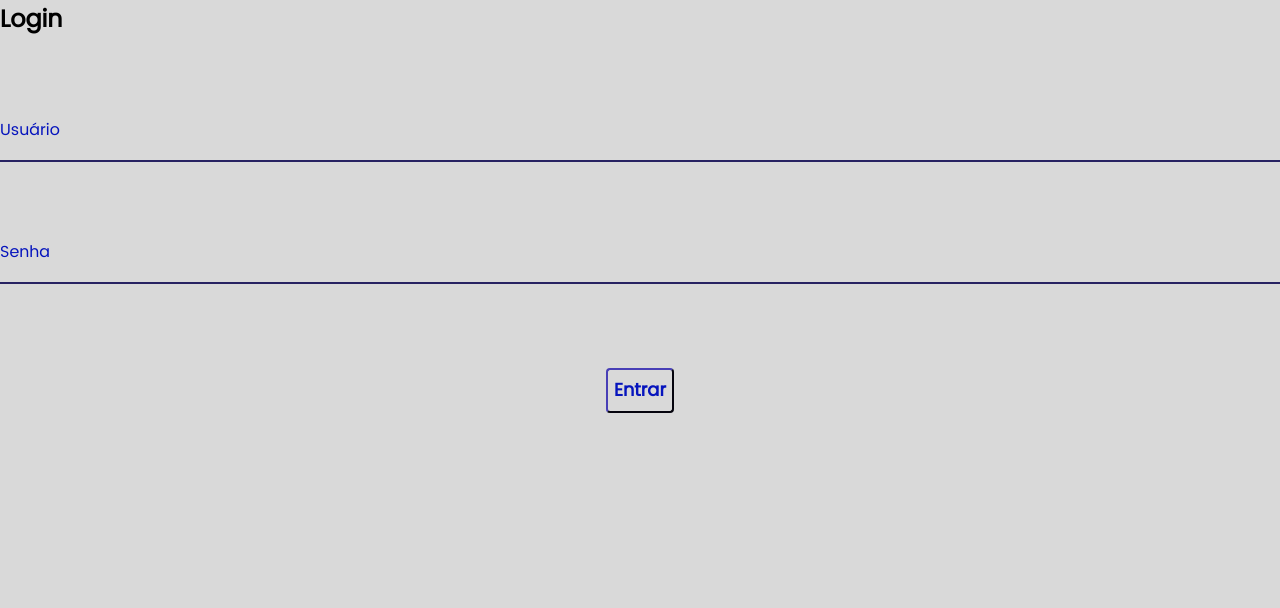
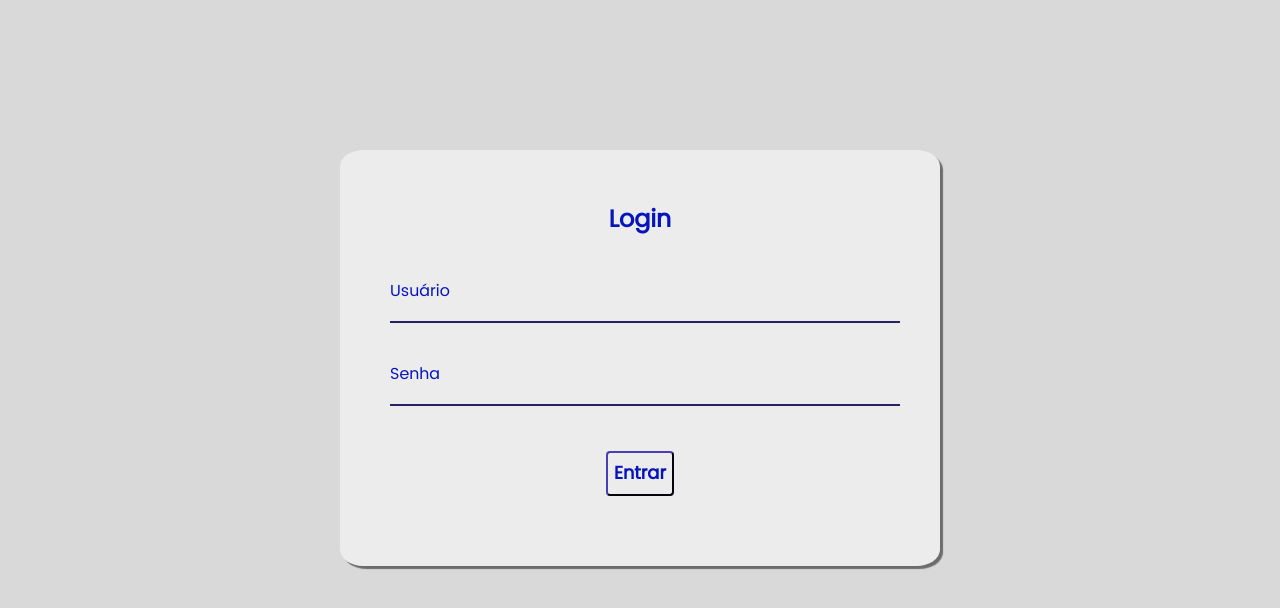
Before and after one commit to mdsreq-fga-unb/2023.1-EasyStock, a React (Vite) app in the folder frontend/: page / in a window 1280 px wide. Shown: the top 608 px of the page. Built offline with nearby package versions, Linux system fonts and the light colour scheme.

Commit message:
Arrumando login

```diff
--- a/frontend/src/pages/cadastro/Cadastro.jsx
+++ b/frontend/src/pages/cadastro/Cadastro.jsx
@@ -17,12 +17,12 @@ export default function Cadastro() {
 
     return (
         <section>
-            <form onSubmit={handleSubmit(handleSignIn)}>
-                <div class="container">
-                    <div class="card">
+            <form className="principal" onSubmit={handleSubmit(handleSignIn)}>
+                <div class="divLogin">
+                    <div class="hLogin">
                         <h1> Login </h1>
 
-                        <div class="inputs">
+                        <div className="inputs">
                             <input
                                 {...register('username')}
                                 type="text"
@@ -34,7 +34,7 @@ export default function Cadastro() {
                             <label for="username"> Usuário</label>
                         </div>
 
-                        <div class="inputs">
+                        <div className="inputs">
                             <input
                                 {...register('password')}
                                 type="password"
```
